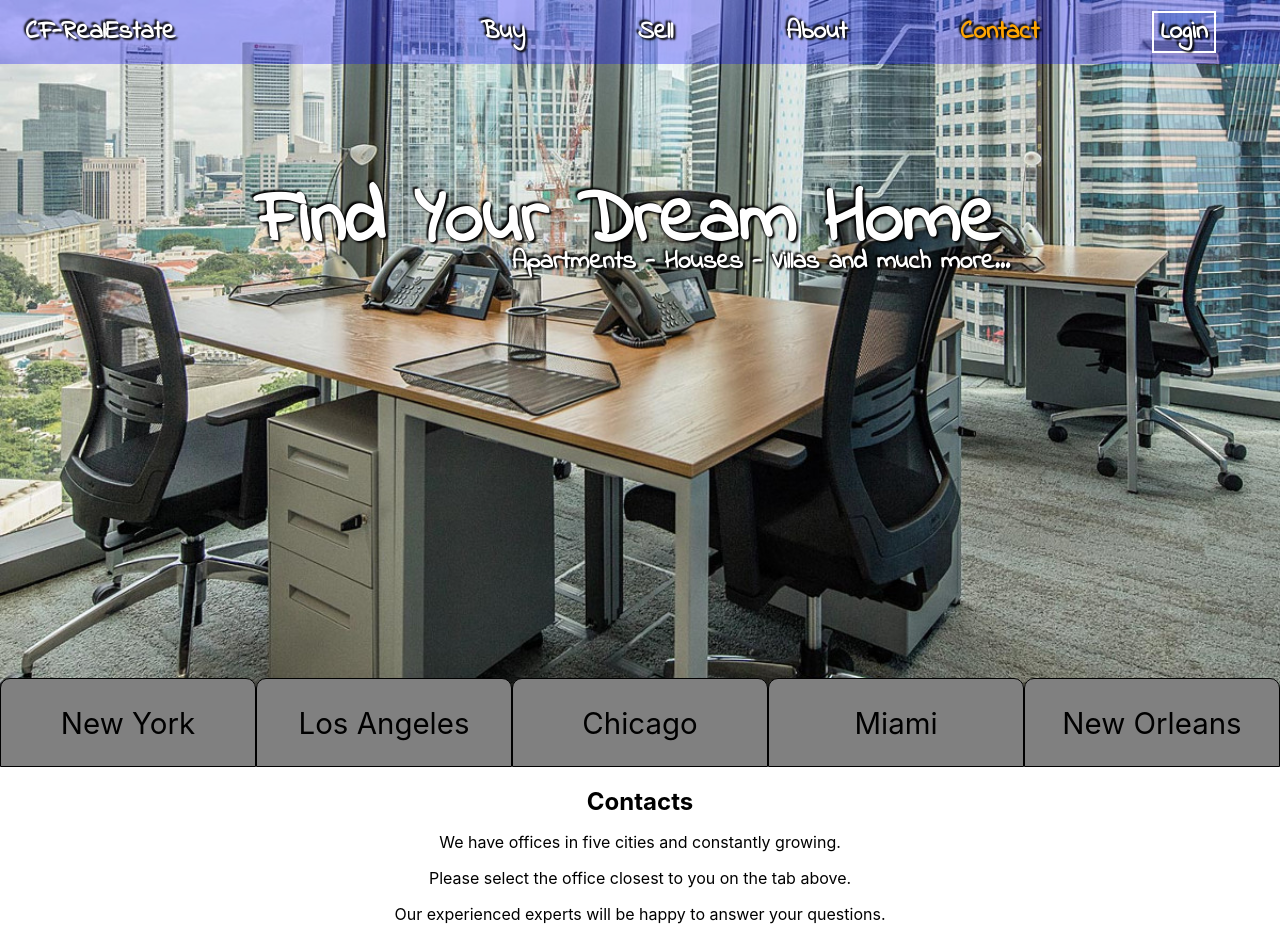
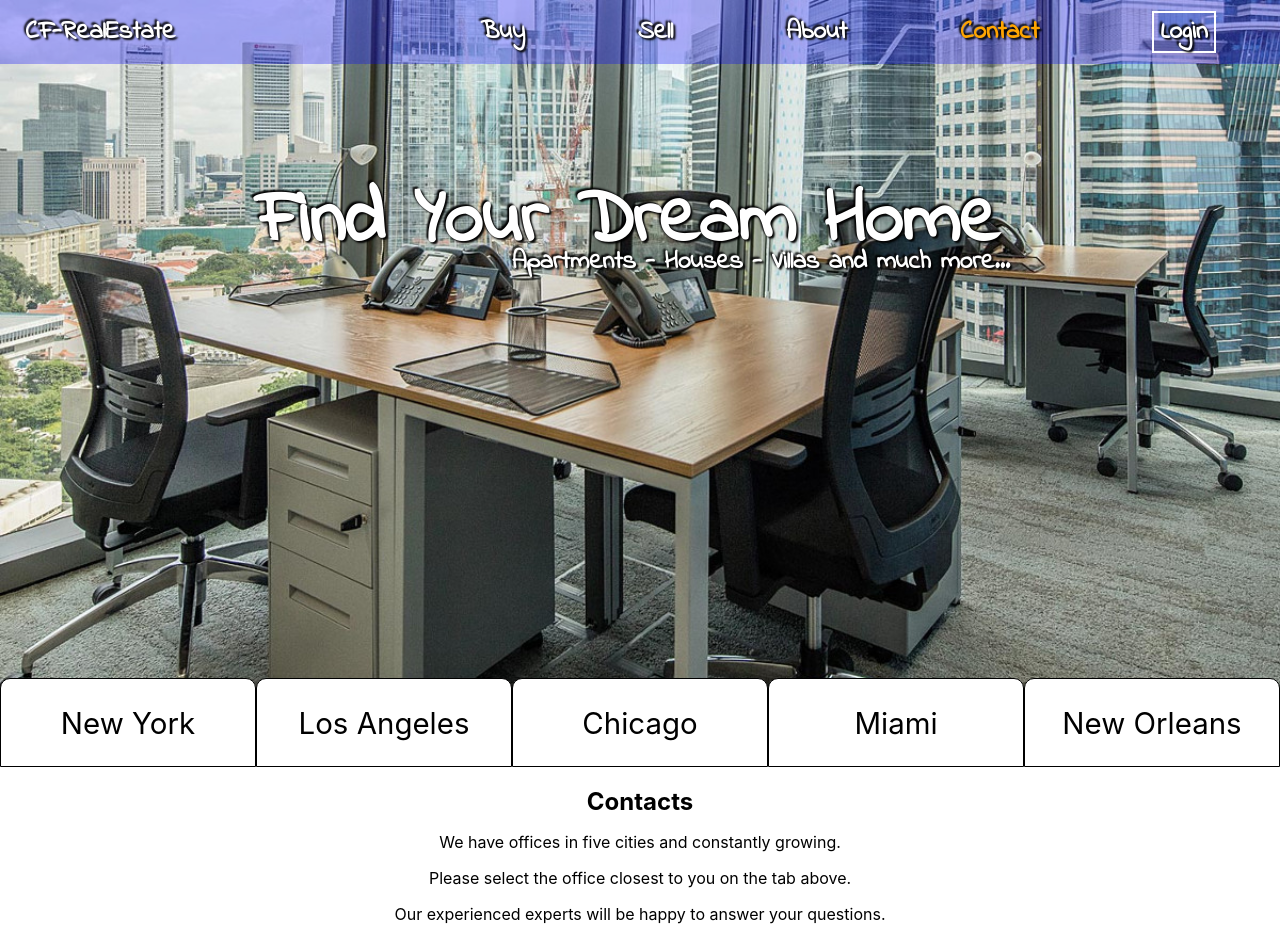
Before and after one commit to aliravn/bootcamp-WCR08-real-estate-react, a React (Create React App) app: page /contact in a window 1280 px wide. Shown: the top 952 px of the page. Built offline with nearby package versions, Linux system fonts and the light colour scheme.

Commit message:
change style

```diff
--- a/src/components/ContactIntroduction.js
+++ b/src/components/ContactIntroduction.js
@@ -5,7 +5,7 @@ class ContactIntroduction extends Component {
 
 	render() {
 		return (
-			<div class="contact-introduction-container">
+			<div className="contact-introduction-container">
 				<h2>Contacts</h2>
 				<p>We have offices in five cities and constantly growing.</p>
 				<p>Please select the office closest to you on the tab above.</p>
--- a/src/components/ContactNavigation.js
+++ b/src/components/ContactNavigation.js
@@ -1,5 +1,5 @@
 import React, {Component} from "react";
-import {BrowserRouter as Route, Switch, NavLink } from 'react-router-dom';
+import {BrowserRouter as Route, NavLink } from 'react-router-dom';
 import './ContactPage.css';
 
 class ContactNavigation extends Component {
--- a/src/components/ContactPage.css
+++ b/src/components/ContactPage.css
@@ -10,6 +10,7 @@
 
 .contact-introduction-container {
 	width: 70%;
+	height: 30vw;
 	margin: 0 auto;
 	text-align: center;
 }
@@ -35,17 +36,18 @@
 	font-size: 2.3vw;
 	border: 1px solid #000000;
 	border-radius: 10px 10px 0 0;
-	background: grey;
+	background: white;
 	color: #000000;
 }
 
 #contact-nav-container > .active {
-	background: white;
+	background: orange;
 	border-bottom: none;
 }
 
 .contact-office-container {
 	width: 100%;
+	height: 30vw;
 	background: white;
 	color: black;
 	padding: 5vw;
--- a/src/components/ContactPage.js
+++ b/src/components/ContactPage.js
@@ -1,7 +1,6 @@
 import React, {Component} from 'react';
-import {BrowserRouter as Router, Route, Switch, NavLink } from 'react-router-dom';
+import {BrowserRouter as Router, Route, Switch} from 'react-router-dom';
 import ContactNavigation from "./ContactNavigation";
-import AboutPage from "./AboutPage";
 import ContactOffice from "./ContactOffice";
 import ContactIntroduction from "./ContactIntroduction"
 import NewsletterSubscription from "./NewsletterSubscription"
```
